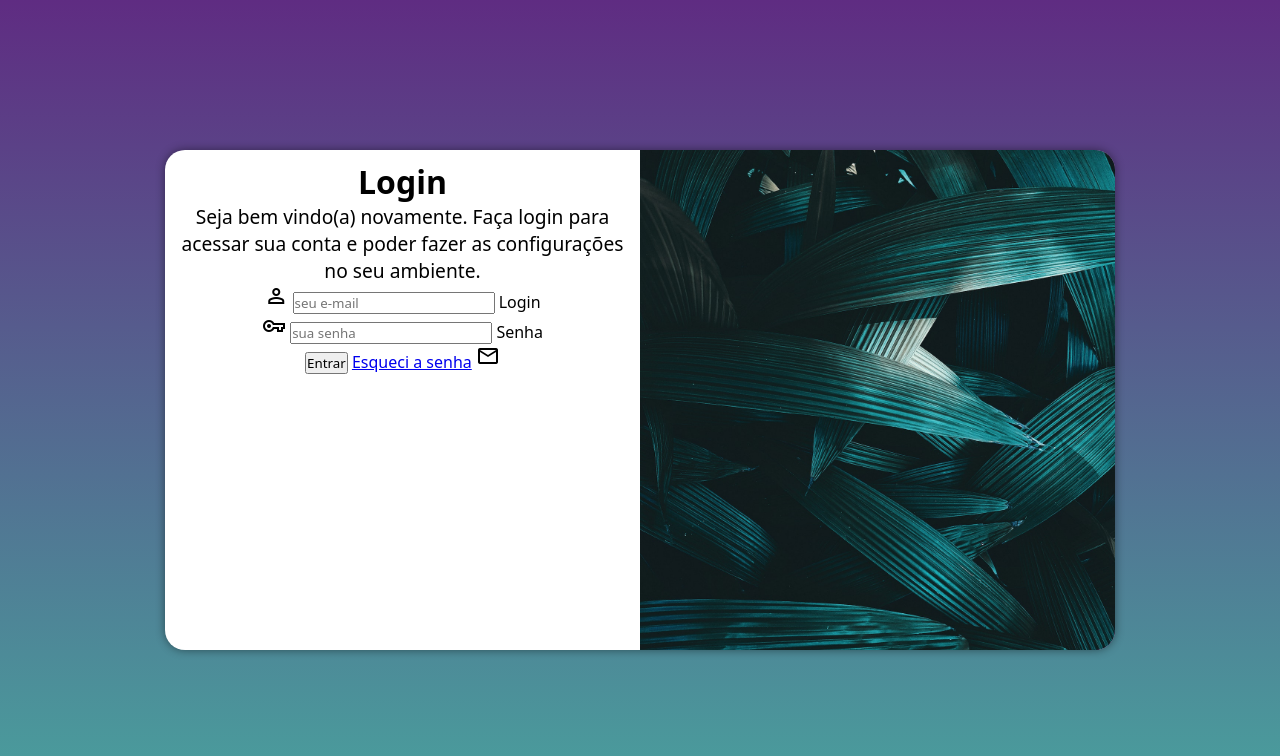
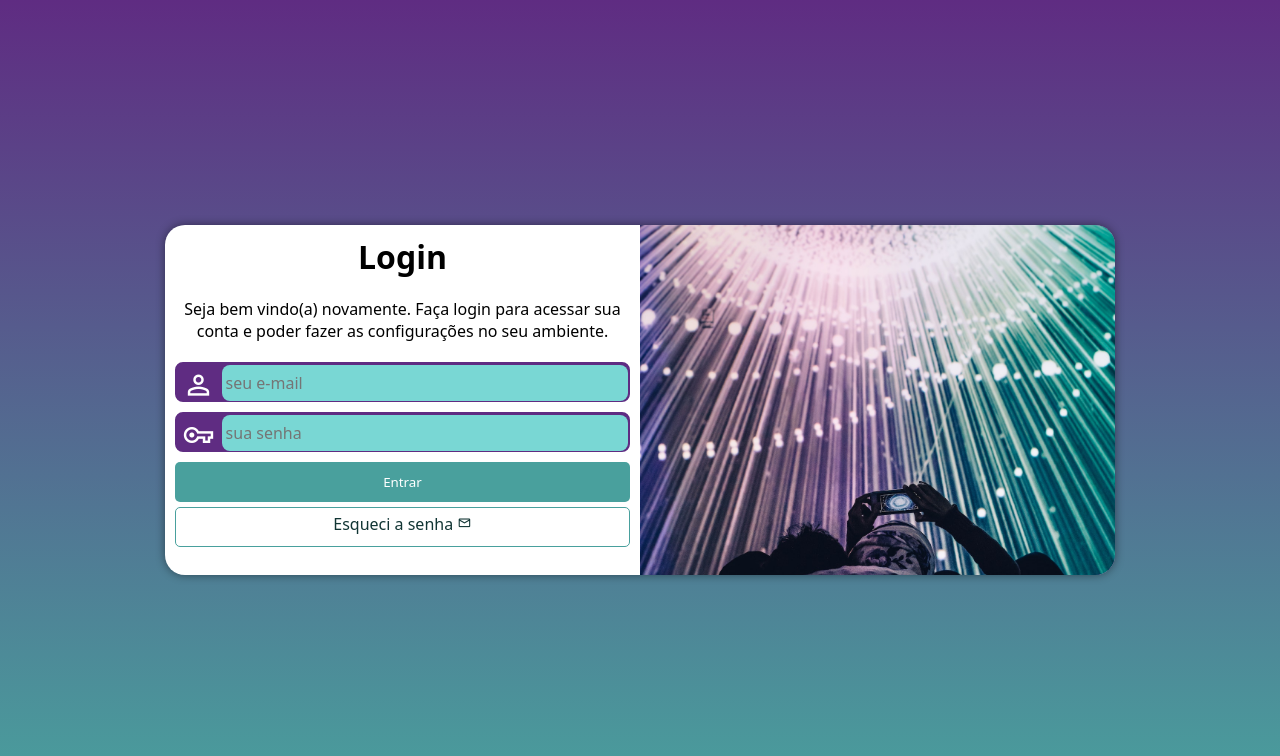
Before and after one commit to Diogoteller/projeto-logn, a plain HTML site: page index.html in a window 1280 px wide. Drawn offline with nearby package versions, Linux system fonts and the light colour scheme.

Commit message:
atualizado

```diff
--- a/estilo/media-query.css
+++ b/estilo/media-query.css
@@ -1,12 +1,13 @@
 @charset "UTF-8";
 
-@media screen and (min-width: 768px) and (max-width: 992px) {
+@media screen and (min-width: 768px) and (max-width: 992px) { /* configurção para tablet*/
     body {
         background-image: linear-gradient(to top, #49a09d,  #5f2c82);
 }
 
     section#login {
         width: 80vw;
+        height: 295px;
     }
     section#login > div#imagem {
         float: left;
@@ -20,12 +21,13 @@
 
     }
 }
-@media screen and (min-width: 992px) {
+@media screen and (min-width: 992px) { /* configurações para desktop */
     body {
         background-image: linear-gradient(to top, #49a09d, #5f2c82);
     }
     section#login {
         width: 950px;
+        height: 350px;
     }
     section#login > div#imagem {
         float: right;
@@ -42,7 +44,8 @@
         font-size:2em;
     }
     div#formulario > p {
-        font-size: 1.2em;
+        font-size: 1em;
+        margin: 20px 0px;
     }
 
 
--- a/estilo/style.css
+++ b/estilo/style.css
@@ -26,22 +26,23 @@ section#login {
     position: absolute;
     top: 50%;
     left: 50%;
-    transform: translate(-50%, -50%);
     overflow: hidden;
-
     background-color: white;
     width: 250px;
-    height: 500px;
+    height: 510px;
     border-radius: 20px;
     box-shadow: 0px 0px 10px rgba(0, 0, 0, 0.450);
 
+    transform: translate(-50%, -50%);
     transition: width .3s, heigth .3s;
     transition-timing-function: ease;
 }
 section#login > div#imagem {
     display: block;
-    background:#5f2c82 url(../imagens/pexels-andre-moura-3293037.jpg) no-repeat;
+    background:#5f2c82 url(../imagens/pexels-nima-farahani-1011074.jpg) no-repeat;
     background-size: cover;
+    background-position: center;
+
     height: 200px;
 }
 
@@ -59,3 +60,79 @@ div#formulario {
 div#formulario > p {
     font-size: 0.8em;
 }
+
+form > input[type=submit] {
+    background-color: #49a09d;
+    display:block;
+    width: 100%;
+    height: 40px;
+    border: none;
+    border-radius: 5px;
+    color: white;
+    cursor: pointer;
+
+
+}
+form > input[type=submit]:hover {
+    background-color: #265452f9;
+}
+form > a.botao {
+    display: block;
+    font-size: 1em;
+    text-align: center;
+    padding-top: 5px;
+    margin-top: 5px;
+    border-radius: 5px;
+    border: 1px solid #49a09d;
+    background-color: white;
+    width: 100%;
+    height: 40px;
+    text-decoration: none;
+    color: #0b302ff9;
+}
+form > a.botao:hover {
+    background-color: #49a09d;
+}
+
+form > a.botao > span {
+    font-size: 0.9em;
+
+}
+
+form > div.campo {
+    background-color: #5f2c82;
+    border: 2px solid #5f2c82;
+    display: block;
+    width: 100%;
+    height: 40px;
+    border-radius: 8px;
+    margin: 10px 0px;
+}
+form > div.campo label {
+    display: none;
+
+}
+div.campo > span {
+    font-size: 2em;
+    color: white;
+    width: 40px;
+    padding: 5px;
+
+
+}
+div.campo > input:focus-within {
+    background-color: white;
+    border:none;
+}
+
+div.campo input {
+   background-color: #79d7d4;
+   font-size: 1em;
+   width: calc(100% - 45px);
+   height: 100%;
+   border-radius: 8px;
+   border: 0px;
+   padding: 4px;
+   transform: translateY(-12px);
+
+}
--- a/index.html
+++ b/index.html
@@ -1,14 +1,17 @@
 <!DOCTYPE html>
 <html lang="pt-br">
+
 <head>
     <meta charset="UTF-8">
     <meta name="viewport" content="width=device-width, initial-scale=1.0">
     <title>Document</title>
     <link rel="stylesheet" href="estilo/style.css">
     <link rel="stylesheet" href="estilo/media-query.css">
-    <link rel="stylesheet" href="https://fonts.googleapis.com/css2?family=Material+Symbols+Outlined:opsz,wght,FILL,GRAD@20..48,100..700,0..1,-50..200" />
+    <link rel="stylesheet"
+        href="https://fonts.googleapis.com/css2?family=Material+Symbols+Outlined:opsz,wght,FILL,GRAD@20..48,100..700,0..1,-50..200" />
 
 </head>
+
 <body>
     <main>
         <section id="login">
@@ -16,25 +19,31 @@
             </div>
             <div id="formulario">
                 <h1>Login</h1>
-                <p>Seja bem vindo(a) novamente. Faça login para acessar sua conta e poder fazer as configurações no seu ambiente.</p>
+                <p>Seja bem vindo(a) novamente. Faça login para acessar sua conta e poder fazer as configurações no seu
+                    ambiente.</p>
                 <form action="php" method="post">
                     <div class="campo">
                         <span class="material-symbols-outlined">person</span>
-                        <input type="email" name="senha" id="ilogin" placeholder="seu e-mail" autocomplete="email" required maxlength="30">
+                        <input type="email" name="senha" id="ilogin" placeholder="seu e-mail" autocomplete="email"
+                            required maxlength="30">
                         <label for="ilogin">Login</label>
                     </div>
                     <div class="campo">
                         <span class="material-symbols-outlined"> vpn_key</span>
-                        <input type="password" name="senha" id="isenha" placeholder="sua senha" autocomplete="current-password" required minlength="8" maxlength="20">
+                        <input type="password" name="senha" id="isenha" placeholder="sua senha"
+                            autocomplete="current-password" required minlength="8" maxlength="20">
                         <label for="isenha">Senha</label>
                     </div>
                     <input type="submit" value="Entrar">
-                    <a href="esqueci.html">Esqueci a senha</a>
-                    <span class="material-symbols-outlined">mail</span>
+                    <a href="esqueci.html" class="botao">Esqueci a senha
+                        <span class="material-symbols-outlined">mail<span>
+
+                    </a>
 
                 </form>
             </div>
         </section>
     </main>
 </body>
+
 </html>
```
Also changed, not shown: imagens/pexels-andre-moura-3293037.jpg (deleted), imagens/pexels-nima-farahani-1011074.jpg (added).
